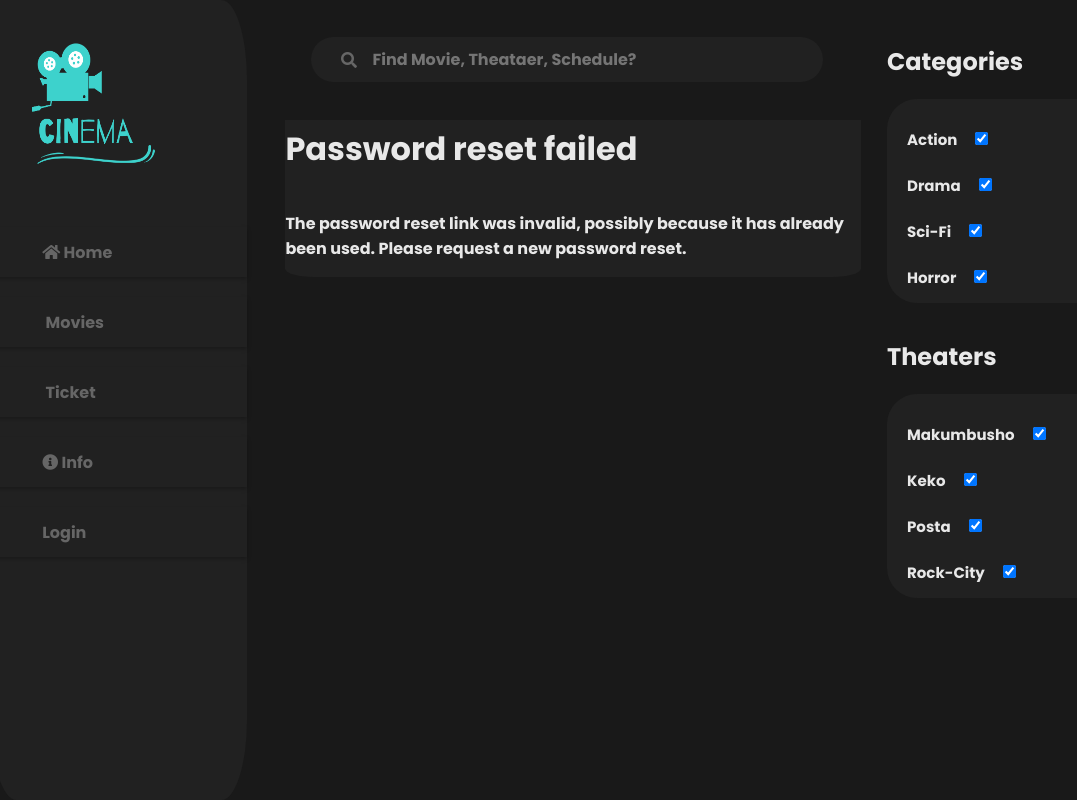
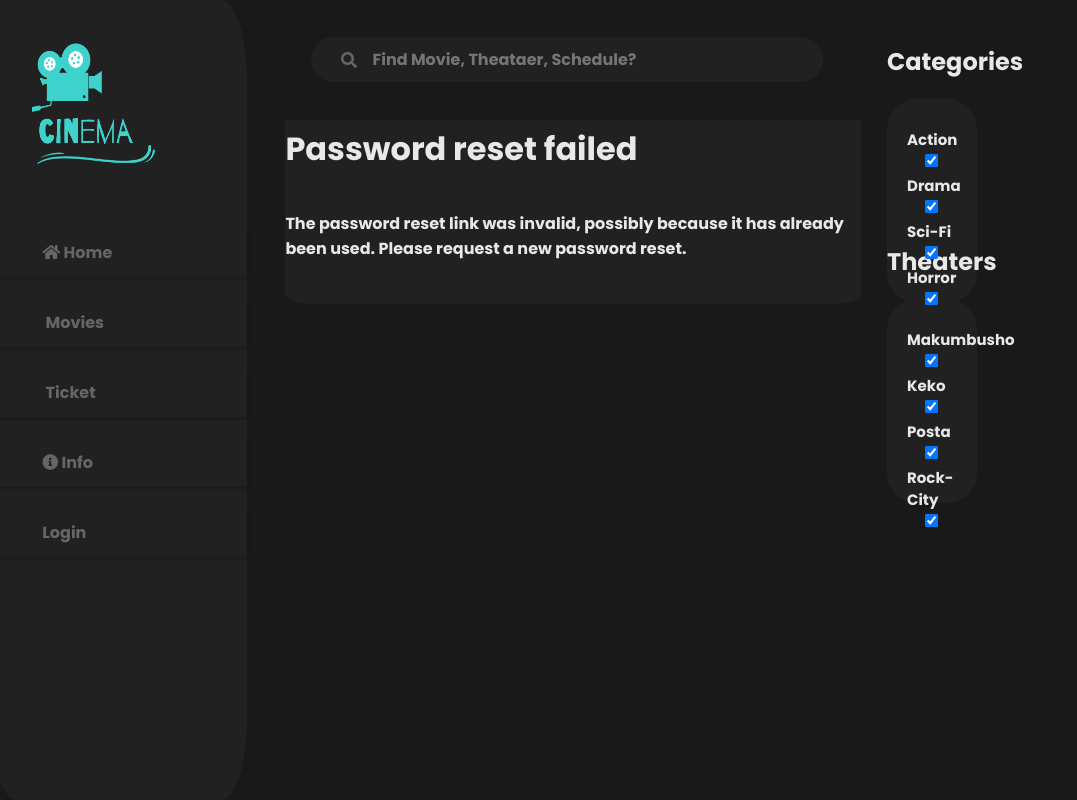
Before and after one commit to naingolan/movies, a Django app: page /accounts/reset/1/1/ in a window 1280 px wide. Shown: the whole page, without its empty margins (9-1086 px from the left). Run offline with Django 4.2, Linux system fonts and the light colour scheme; some libraries are stand-ins or nearby versions.

Commit message:
last last last last

```diff
--- a/landofcinema/static/css/styles.css
+++ b/landofcinema/static/css/styles.css
@@ -346,3 +346,7 @@ a{
     width:10px;
     height:122px;
 }
+div{
+    height:200px;
+    width:100px;
+}
```
